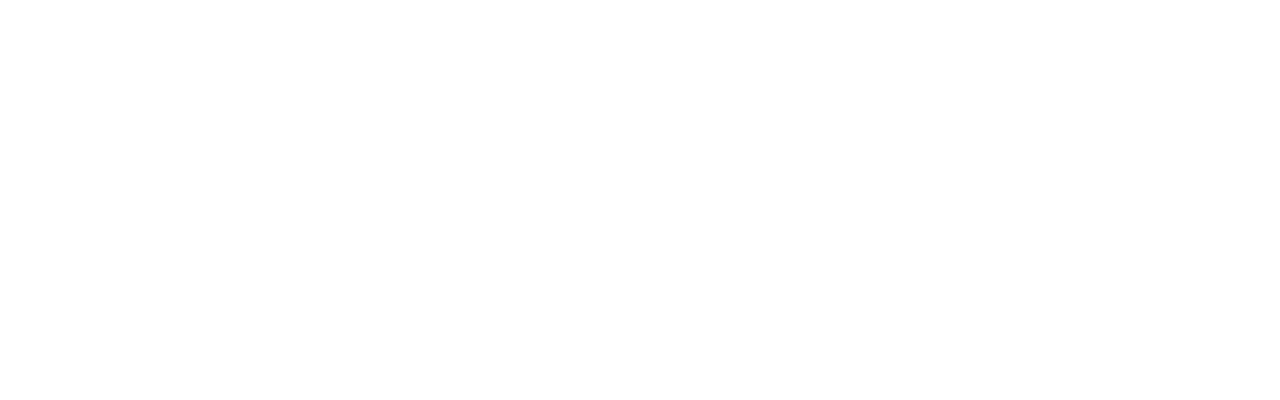
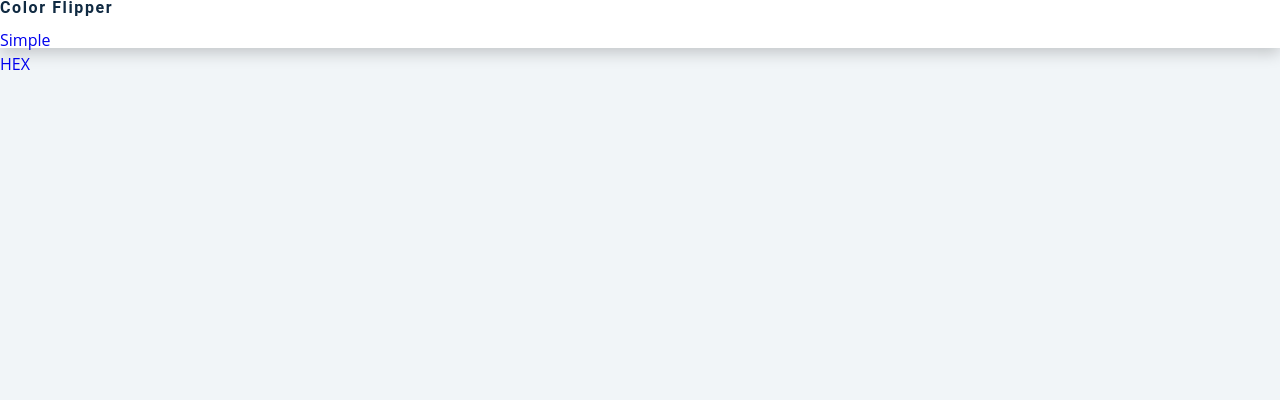
Before and after one commit to MartaBahrynivska/CollorFlipper, a plain HTML site: page hex.html in a window 1280 px wide. Shown: the top 400 px of the page. Drawn offline with Linux system fonts and the light colour scheme; a web font is replaced by a local one.

Commit message:
html js done, working on css

```diff
--- a/hex.html
+++ b/hex.html
@@ -0,0 +1,40 @@
+<!DOCTYPE html>
+<html lang="en">
+
+<head>
+    <meta charset="UTF-8">
+    <meta name="viewport" content="width=device-width, initial-scale=1.0">
+    <title>ColorFlipper || Simple</title>
+    <!-- styles -->
+    <link rel="stylesheet" href="styles.css" />
+</head>
+
+<body>
+    <nav>
+        <div class="nav-center">
+            <h4>Color Flipper</h4>
+            <ul class="nav-links">
+                <li>
+                    <a href="index.html">Simple</a>
+                </li>
+                <li>
+                    <a href="hex.html">HEX</a>
+                </li>
+            </ul>
+        </div>
+    </nav>
+    <main>
+        <div class="container">
+            <h2>Background color: <span class="color">#f1f5f8</span></h2>
+            <button class="btn btn-hero" id="btn">Click me</button>
+        </div>
+    </main>
+
+
+
+
+    <!-- javascript -->
+    <script src="hex.js"></script>
+</body>
+
+</html>
--- a/hex.js
+++ b/hex.js
@@ -0,0 +1,20 @@
+const hex = [0, 1, 2, 3, 4, 5, 6, 7, 8, 9, "A", "B", "C", "D", "E", "F"];
+
+// hex color #six values
+
+const btn = document.getElementById('btn');
+const color = document.querySelector(".color");
+
+btn.addEventListener('click', function () {
+    let hexColor = "#";
+    for (let i = 0; i < 6; i++) {
+        hexColor += hex[getRandomNumber()];
+    }
+    color.textContent = hexColor;
+    document.body.style.backgroundColor = hexColor;
+});
+
+
+function getRandomNumber() {
+    return Math.floor(Math.random() * hex.length);
+}
--- a/styles.css
+++ b/styles.css
@@ -1,3 +1,109 @@
 
 
-@import url('https://fonts.googleapis.com/css2?family=Roboto&display=swap');
+@import url('https: //fonts.googleapis.com/css?family=Open+Sans|Roboto:400,700&display=swap');
+
+:root{
+    --ff-primary: "Roboto", sans-seriff;
+    --ff-secondary: "Open Sans", sans-seriff;
+    --background-clr: hsl(210, 36%, 96%);
+    --text-color: hsl(209, 61%, 16%);
+    --spacing: 0.1rem;
+    --white-background: #fff;
+    --dark-shadow: 0 5px 15px rgba(0, 0, 0, 0.2);
+}
+
+
+/* Global Styles */
+
+*,
+::after,
+::before {
+    margin: 0;
+    padding: 0;
+    box-sizing: border-box;
+}
+
+body{
+    font-family: var(--ff-secondary);
+    background-color: var(--background-clr);
+    color: var(--text-color);
+    line-height: 1.5;
+    font-size: 0.875rem;
+}
+
+ul{
+    list-style-type: none;
+}
+
+a{
+    text-decoration: none;
+}
+
+h1,
+h2,
+h3,
+h4{
+    letter-spacing: var(--spacing);
+    text-transform: capitalize;
+    line-height: 1.25;
+    margin-bottom: 0.75rem;
+    font-family: var(--ff-primary);
+}
+
+h1{
+    font-size: 3rem;
+}
+h2 {
+    font-size: 2rem;
+}
+h3 {
+    font-size: 1.25rem;
+}
+h4 {
+    font-size: 0.875rem;
+}
+p{
+    margin-bottom: 1.25rem;
+
+}
+
+@media only screen and (min-width: 800px) {
+  h1 {
+    font-size: 4rem;
+  }
+  h2 {
+      font-size: 2.5rem;
+  }
+  h3 {
+      font-size: 1.75rem;
+  }
+  h4 {
+      font-size: 1rem;
+  }
+
+  body{
+    font-size: 1rem;
+  }
+  h1,
+  h2,
+  h3,
+  h4{
+    line-height: 1;
+  }
+}
+
+main{
+    min-height: 100vh;
+    display: grid;
+    place-items: center;
+}
+
+/* Nav */
+
+nav{
+    background-color: var(--white-background);
+    height: 3rem;
+    display: grid;
+    align-items: center;
+    box-shadow: var(--dark-shadow);
+}
```
Also changed, not shown: app.js (+9 -3 lines), index.html (+1 -1 lines).
